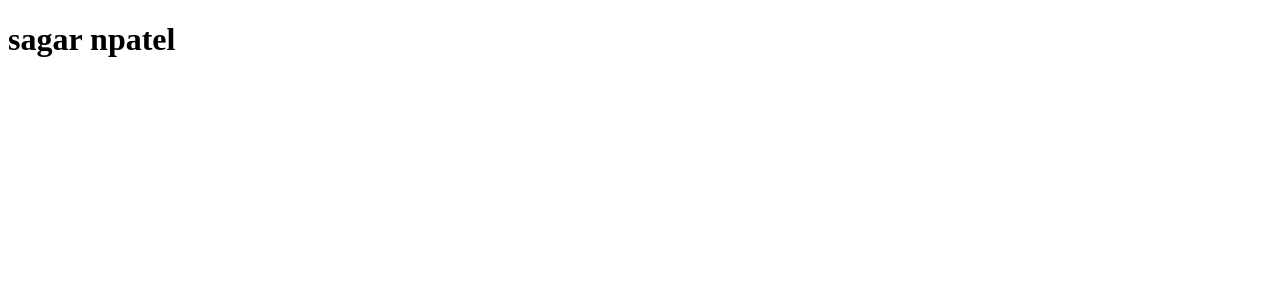
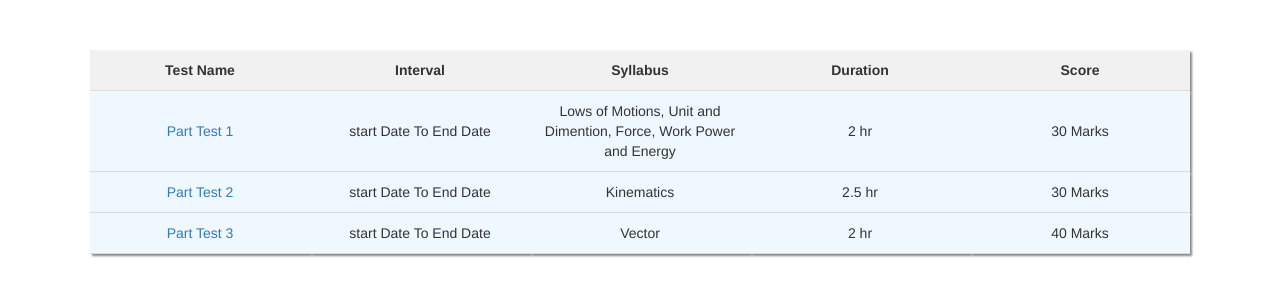
Before and after one commit to brainRobber/testseries, a Django app: page /basic/signup/ in a window 1280 px wide. Shown: the top 300 px of the page. Run offline with Django 3.2, Linux system fonts and the light colour scheme; some libraries are stand-ins or nearby versions.

Commit message:
add test files

```diff
--- a/basic/templates/basic/index.html
+++ b/basic/templates/basic/index.html
@@ -1,16 +1,21 @@
 <!DOCTYPE html>
 <html lang="en">
 	<head>
+
 		<title>
-			sagar patel
+		{% block title%} sagar patel{% endblock %}
 		</title>
+
 		<meta charset="utf-8">
 		<meta name="viewport" content="width=device-width, initial-scale=1">
 		<link rel="stylesheet" href="http://maxcdn.bootstrapcdn.com/bootstrap/3.3.4/css/bootstrap.min.css">
   		<script src="https://ajax.googleapis.com/ajax/libs/jquery/1.11.3/jquery.min.js"></script>
   		<script src="http://maxcdn.bootstrapcdn.com/bootstrap/3.3.4/js/bootstrap.min.js"></script>
+  		<!-- // <script type="text/javascript" src="js/script.js"></script> -->
+		<script src="http://ajax.googleapis.com/ajax/libs/jquery/1.7.1/jquery.min.js" type="text/javascript"></script>
 	</head>
 	<body>
+		{% block content %}
             <div id="login">
 				<div class="buttonBlock">
 					<a class="btn btn-info btn-large" data-toggle="modal" data-target="#mymodalLogin">Login</a>
@@ -94,5 +99,10 @@
 					</div>
 				</div>
 			</div>
+		{% endblock %}
+
+
+		{% block extra_js %}
+        {% endblock %}
 	</body>
 </html>
--- a/basic/templates/basic/tests.html
+++ b/basic/templates/basic/tests.html
@@ -1,9 +1,132 @@
-<!DOCTYPE HTML>
-<html>
-	<head>
-		<title>Sagar Patel</title>
-	</head>
-	<body>
-		<h1>sagar npatel<h1>
-	</body>
-</html>
+
+{% extends "basic/index.html" %}
+{% block content %}
+ <style>
+	.payments{
+		margin: auto;
+		margin-top:50px;
+		border-collapse: collapse;
+
+	}
+	.payments th, td{
+		width:220px;
+		padding: 10px;
+		text-align: center;
+		background: #F1F1F2;
+		border-bottom: 1px solid #DFDADA;
+		box-shadow: 2px 2px 2px #888888;
+
+	}
+	.payments td{
+		background: aliceblue;
+
+		}
+	.phone a{
+		text-decoration: none;
+	}
+</style>
+
+	<div id="payments">
+
+
+	    <table class="payments">
+		    <thead>
+			    <th>Test Name</th>
+			    <th>Interval</th>
+			    <th>Syllabus</th>
+	            <th>Duration</th>
+	            <th>Score</th>
+		    </thead>
+
+		    <tbody>
+
+	            <tr class="payment" id="payment">
+	                <td class="payment_info">
+					    <div class="phone" id="1"><a href="test/1">Part Test 1 </a></div>
+	                </td>
+
+	                <td class="caller_info">
+	                	<div class="caller"><span> start Date </span> To <span> End Date</span></div>
+	                </td>
+
+	                <td class="payment_mode">
+	                    <div>Lows of Motions, Unit and Dimention, Force, Work Power and Energy</div>
+	                </td>
+
+	                <td class="status" id="status" style="text-transformrm: capitalise;">
+	                    <div>2 hr </div>
+	                </td>
+
+	                <td class="action">
+	                    <div id="processing" style="">30 Marks</div>
+	                </td>
+
+	            </tr>
+
+	            <tr class="payment" id="payment">
+	                <td class="payment_info">
+					    <div class="phone" id="2"><a href="test/2">Part Test 2 </a></div>
+	                </td>
+
+	                <td class="caller_info">
+	                	<div class="caller"><span> start Date </span> To <span> End Date</span></div>
+	                </td>
+
+	                <td class="payment_mode">
+	                    <div>Kinematics</div>
+	                </td>
+
+	                <td class="status" id="status" style="text-transformrm: capitalise;">
+	                    <div>2.5 hr </div>
+	                </td>
+
+	                <td class="action">
+	                    <div id="processing" style="">30 Marks</div>
+	                </td>
+
+	            </tr>
+
+
+	            <tr class="payment" id="payment">
+	                <td class="payment_info">
+					    <div class="phone" id="3"><a href="#">Part Test 3 </a></div>
+	                </td>
+
+	                <td class="caller_info">
+	                	<div class="caller"><span> start Date </span> To <span> End Date</span></div>
+	                </td>
+
+	                <td class="payment_mode">
+	                    <div>Vector</div>
+	                </td>
+
+	                <td class="status" id="status" style="text-transformrm: capitalise;">
+	                    <div>2 hr </div>
+	                </td>
+
+	                <td class="action">
+	                    <div id="processing" style="">40 Marks</div>
+	                </td>
+
+	            </tr>
+
+	        </tbody>
+	    <table>
+
+	</div>
+
+
+{% endblock %}
+
+{% block extra_js %}
+
+	<script type="text/javascript">
+		$('.phone').click(function () {
+			// body...
+
+			console.log($(this).attr("id"));
+		});
+
+	</script>
+
+{% endblock %}
--- a/basic/urls.py
+++ b/basic/urls.py
@@ -3,5 +3,6 @@ from . import views
 
 urlpatterns = [
     url(r'^$', views.index, name='index'),
-    url(r'^signup/$', views.landing, name='landing')
+    url(r'^signup/$', views.landing, name='landing'),
+    url(r'^signup/test/1/$', views.test)
 ]
--- a/basic/views.py
+++ b/basic/views.py
@@ -46,3 +46,8 @@ def landing(request):
                 {'username':_username, 'tests':_tests}, context_instance = RequestContext(request))
     else:
         return HttpResponse(json.dumps(resp), contect_type='application/json')
+
+
+def test(request):
+    context = {}
+    return render(request, 'basic/test_display.html', context);
```
Also changed, not shown: basic/models.py (+5 -5 lines), 3 other files. Lines whose indentation alone changed are shown as unchanged.
